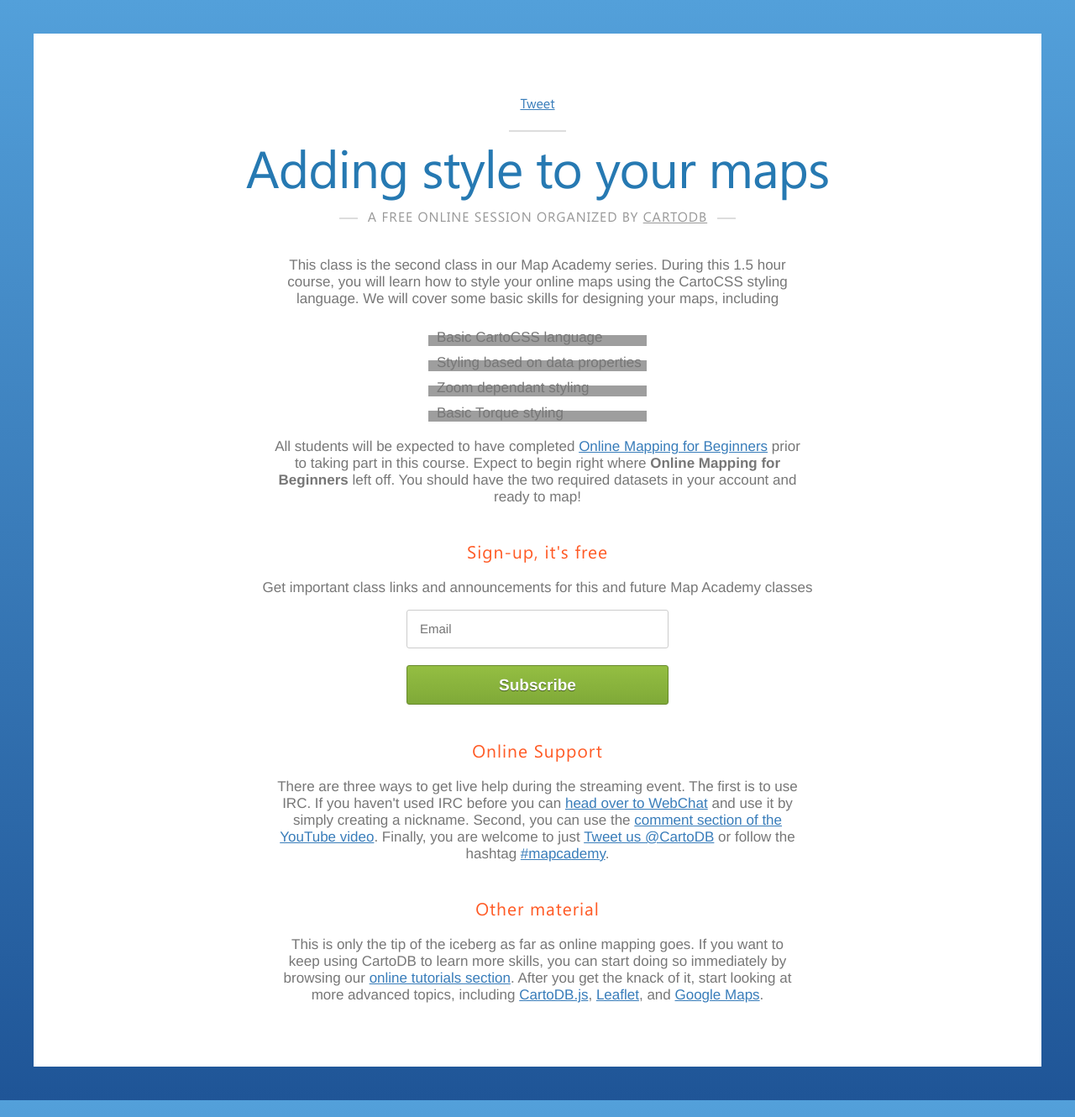
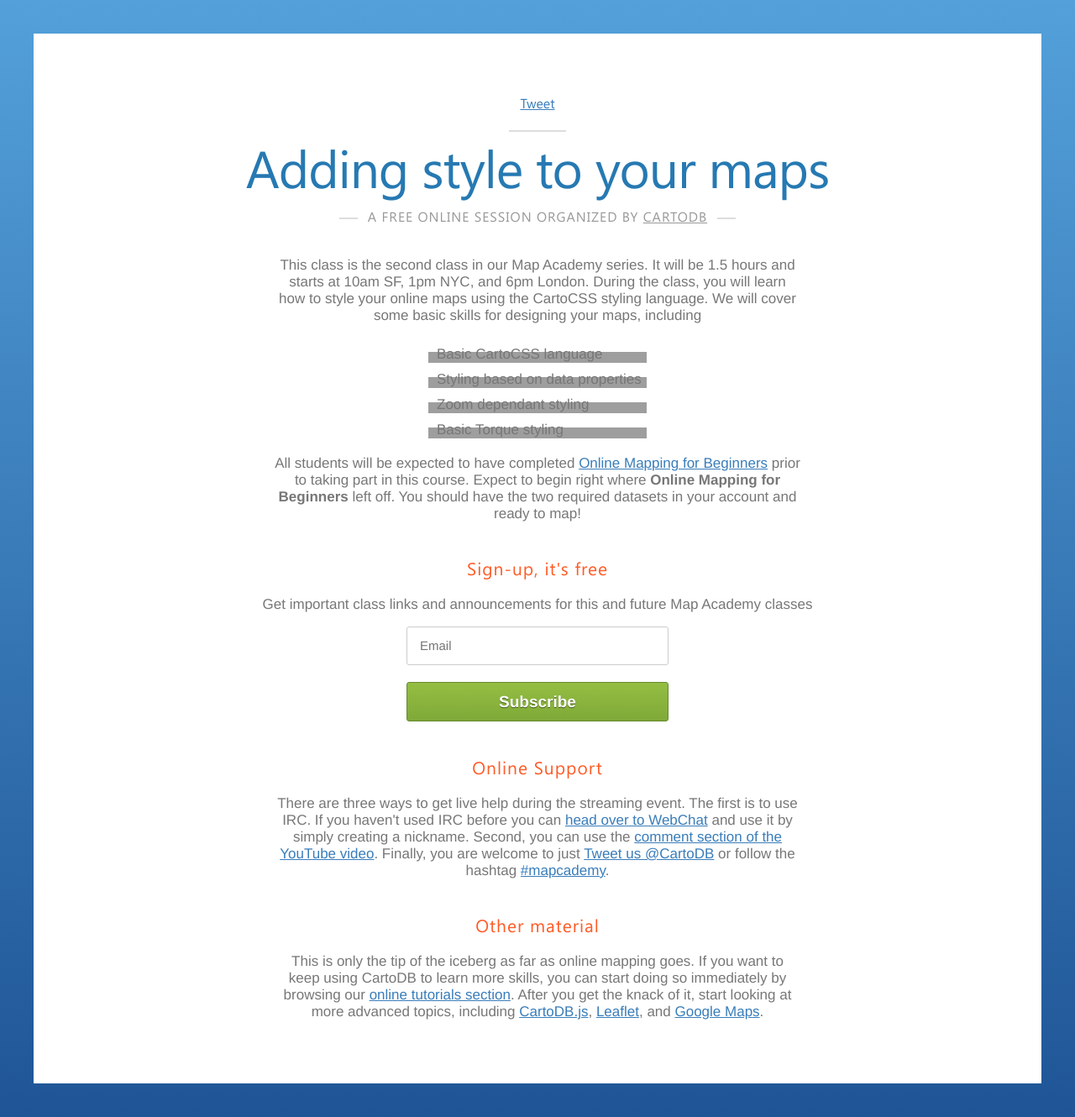
Before and after one commit to Vizzuality/MapAcademy, a Jekyll site: the page built from _posts/introduction/2013-12-20-intermediate-mapping.markdown, in a window 1280 px wide, cut to the strip 0-1330 px from the top of the page. Shown: the whole strip at 84% size. Built offline with Jekyll 4.4.1, drawn with Linux system fonts in a browser that asks for light colours; comment, search, counter and statistics services are not loaded; grey boxes are pictures that could not be loaded.

Commit message:
added t.o.d detail

```diff
--- a/_posts/introduction/2013-12-20-intermediate-mapping.markdown
+++ b/_posts/introduction/2013-12-20-intermediate-mapping.markdown
@@ -10,7 +10,7 @@
 ---
 
 <div>
-	<p>This class is the second class in our Map Academy series. During this 1.5 hour course, you will learn how to style your online maps using the CartoCSS styling language. We will cover some basic skills for designing your maps, including </p><br/>
+	<p>This class is the second class in our Map Academy series. It will be 1.5 hours and starts at 10am SF, 1pm NYC, and 6pm London. During the class, you will learn how to style your online maps using the CartoCSS styling language. We will cover some basic skills for designing your maps, including </p><br/>
 </div>
 <div class="skills">
 	<ul>
```
